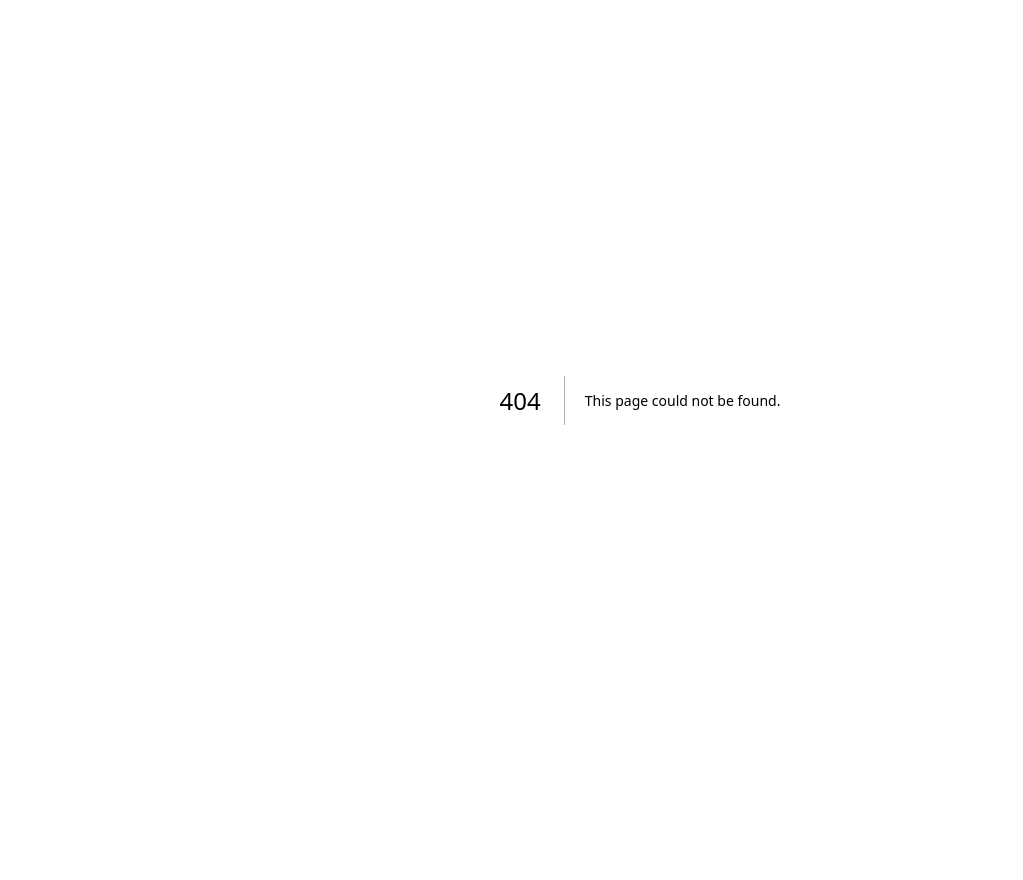
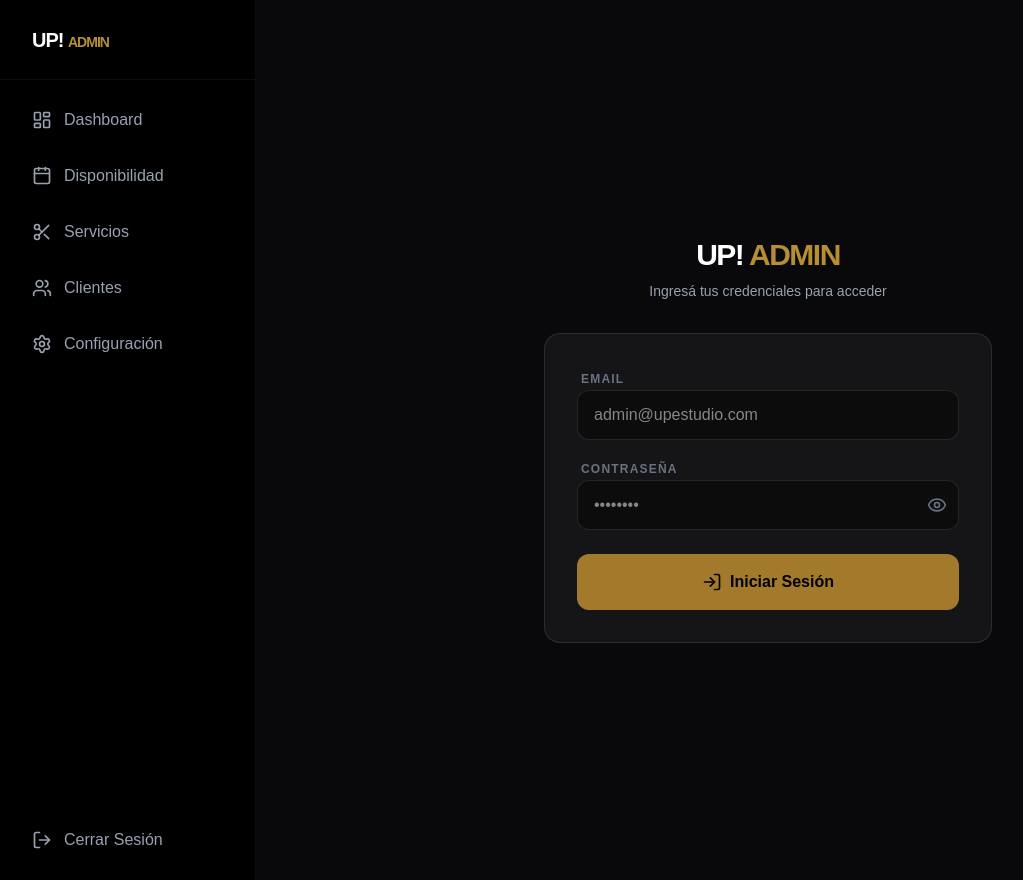
Before and after one commit to Etiketaa/upestudio, a Next.js app: page /admin/login in a window 1280 px wide. Before the commit this address had no page. Shown: the whole page, without its empty margins (0-1023 px from the left). Before the commit the page ends 800 px from the top, so only its background shows below. Built offline with nearby package versions, Linux system fonts and the light colour scheme; no server answers.

Commit message:
feat: admin auth con supabase + rls seguro

```diff
--- a/package.json
+++ b/package.json
@@ -10,6 +10,7 @@
   },
   "dependencies": {
     "@hookform/resolvers": "^5.4.0",
+    "@supabase/ssr": "^0.12.0",
     "@supabase/supabase-js": "^2.108.0",
     "clsx": "^2.1.1",
     "date-fns": "^4.4.0",
--- a/src/app/admin/layout.tsx
+++ b/src/app/admin/layout.tsx
@@ -1,7 +1,8 @@
 "use client";
 
 import Link from "next/link";
-import { usePathname } from "next/navigation";
+import { useRouter, usePathname } from "next/navigation";
+import { createClient } from "@/lib/supabase/client";
 import {
   LayoutDashboard,
   Calendar,
@@ -21,7 +22,15 @@ export default function AdminLayout({
   children: React.ReactNode;
 }) {
   const pathname = usePathname();
+  const router = useRouter();
+  const supabase = createClient();
   const [isSidebarOpen, setIsSidebarOpen] = useState(false);
+
+  async function handleLogout() {
+    await supabase.auth.signOut();
+    router.push("/admin/login");
+    router.refresh();
+  }
 
   const navItems = [
     { label: "Dashboard", href: "/admin", icon: LayoutDashboard },
@@ -71,7 +80,10 @@ export default function AdminLayout({
           </nav>
 
           <div className="absolute bottom-4 left-4 right-4">
-            <button className="flex items-center gap-3 w-full px-4 py-3 text-gray-400 hover:text-red-400 hover:bg-red-400/10 rounded-xl transition-all">
+            <button
+              onClick={handleLogout}
+              className="flex items-center gap-3 w-full px-4 py-3 text-gray-400 hover:text-red-400 hover:bg-red-400/10 rounded-xl transition-all"
+            >
               <LogOut className="w-5 h-5" />
               Cerrar Sesión
             </button>
--- /dev/null
+++ b/src/app/admin/login/page.tsx
@@ -0,0 +1,109 @@
+"use client";
+
+import { useState } from "react";
+import { useRouter } from "next/navigation";
+import { createClient } from "@/lib/supabase/client";
+import { LogIn, Eye, EyeOff } from "lucide-react";
+
+export default function AdminLogin() {
+  const router = useRouter();
+  const supabase = createClient();
+  const [email, setEmail] = useState("");
+  const [password, setPassword] = useState("");
+  const [showPassword, setShowPassword] = useState(false);
+  const [error, setError] = useState("");
+  const [loading, setLoading] = useState(false);
+
+  async function handleLogin(e: React.FormEvent) {
+    e.preventDefault();
+    setLoading(true);
+    setError("");
+
+    const { error } = await supabase.auth.signInWithPassword({
+      email,
+      password,
+    });
+
+    if (error) {
+      setError("Email o contraseña incorrectos.");
+      setLoading(false);
+      return;
+    }
+
+    router.push("/admin");
+    router.refresh();
+  }
+
+  return (
+    <div className="min-h-screen bg-zinc-950 flex items-center justify-center p-6">
+      <div className="w-full max-w-md space-y-8">
+        <div className="text-center space-y-2">
+          <h1 className="text-3xl font-bold tracking-tighter">
+            UP! <span className="text-gold-500">ADMIN</span>
+          </h1>
+          <p className="text-gray-400 text-sm">Ingresá tus credenciales para acceder</p>
+        </div>
+
+        <form onSubmit={handleLogin} className="space-y-4 bg-white/5 border border-white/10 rounded-2xl p-8">
+          {error && (
+            <div className="p-3 bg-red-500/10 border border-red-500/20 rounded-xl text-red-400 text-sm text-center">
+              {error}
+            </div>
+          )}
+
+          <div className="space-y-2">
+            <label className="text-xs uppercase tracking-widest text-gray-500 font-bold ml-1">
+              Email
+            </label>
+            <input
+              required
+              type="email"
+              value={email}
+              onChange={(e) => setEmail(e.target.value)}
+              className="w-full bg-black/40 border border-white/10 rounded-xl px-4 py-3 focus:outline-none focus:border-gold-500 transition-colors"
+              placeholder="admin@upestudio.com"
+            />
+          </div>
+
+          <div className="space-y-2">
+            <label className="text-xs uppercase tracking-widest text-gray-500 font-bold ml-1">
+              Contraseña
+            </label>
+            <div className="relative">
+              <input
+                required
+                type={showPassword ? "text" : "password"}
+                value={password}
+                onChange={(e) => setPassword(e.target.value)}
+                className="w-full bg-black/40 border border-white/10 rounded-xl px-4 py-3 pr-12 focus:outline-none focus:border-gold-500 transition-colors"
+                placeholder="••••••••"
+              />
+              <button
+                type="button"
+                onClick={() => setShowPassword(!showPassword)}
+                className="absolute right-3 top-1/2 -translate-y-1/2 text-gray-500 hover:text-white transition-colors"
+              >
+                {showPassword ? <EyeOff className="w-5 h-5" /> : <Eye className="w-5 h-5" />}
+              </button>
+            </div>
+          </div>
+
+          <button
+            disabled={loading}
+            type="submit"
+            className="w-full py-4 bg-gold-600 text-black font-bold rounded-xl hover:bg-gold-500 transition-all disabled:opacity-50 disabled:cursor-not-allowed flex items-center justify-center gap-2 mt-6"
+          >
+            {loading ? (
+              "Ingresando..."
+            ) : (
+              <>
+                <LogIn className="w-5 h-5" />
+                Iniciar Sesión
+              </>
+            )}
+          </button>
+        </form>
+      </div>
+    </div>
+  );
+}
--- a/src/lib/supabase.ts
+++ b/src/lib/supabase.ts
@@ -1,6 +1,15 @@
-import { createClient } from '@supabase/supabase-js';
+"use client";
 
-const supabaseUrl = process.env.NEXT_PUBLIC_SUPABASE_URL || 'https://placeholder-url.supabase.co';
-const supabaseAnonKey = process.env.NEXT_PUBLIC_SUPABASE_ANON_KEY || 'placeholder-key';
+import { createBrowserClient } from "@supabase/ssr";
 
-export const supabase = createClient(supabaseUrl, supabaseAnonKey);
+export const supabase = createBrowserClient(
+  process.env.NEXT_PUBLIC_SUPABASE_URL!,
+  process.env.NEXT_PUBLIC_SUPABASE_ANON_KEY!
+);
+
+export function createClient() {
+  return createBrowserClient(
+    process.env.NEXT_PUBLIC_SUPABASE_URL!,
+    process.env.NEXT_PUBLIC_SUPABASE_ANON_KEY!
+  );
+}
--- /dev/null
+++ b/src/lib/supabase/client.ts
@@ -0,0 +1 @@
+export { createClient } from "../supabase";
--- /dev/null
+++ b/src/lib/supabase/middleware.ts
@@ -0,0 +1,54 @@
+import { createServerClient } from "@supabase/ssr";
+import { NextResponse, type NextRequest } from "next/server";
+
+export async function updateSession(request: NextRequest) {
+  let supabaseResponse = NextResponse.next({ request });
+
+  const supabase = createServerClient(
+    process.env.NEXT_PUBLIC_SUPABASE_URL!,
+    process.env.NEXT_PUBLIC_SUPABASE_ANON_KEY!,
+    {
+      cookies: {
+        getAll() {
+          return request.cookies.getAll();
+        },
+        setAll(cookiesToSet) {
+          cookiesToSet.forEach(({ name, value }) =>
+            request.cookies.set(name, value)
+          );
+          supabaseResponse = NextResponse.next({ request });
+          cookiesToSet.forEach(({ name, value, options }) =>
+            supabaseResponse.cookies.set(name, value, options)
+          );
+        },
+      },
+    }
+  );
+
+  const {
+    data: { user },
+  } = await supabase.auth.getUser();
+
+  // Proteger rutas de admin
+  if (
+    request.nextUrl.pathname.startsWith("/admin") &&
+    !request.nextUrl.pathname.startsWith("/admin/login") &&
+    !user
+  ) {
+    const url = request.nextUrl.clone();
+    url.pathname = "/admin/login";
+    return NextResponse.redirect(url);
+  }
+
+  // Si está en login y ya tiene sesión, redirigir al admin
+  if (
+    request.nextUrl.pathname === "/admin/login" &&
+    user
+  ) {
+    const url = request.nextUrl.clone();
+    url.pathname = "/admin";
+    return NextResponse.redirect(url);
+  }
+
+  return supabaseResponse;
+}
--- /dev/null
+++ b/src/lib/supabase/server.ts
@@ -0,0 +1,27 @@
+import { createServerClient } from "@supabase/ssr";
+import { cookies } from "next/headers";
+
+export async function createClient() {
+  const cookieStore = await cookies();
+
+  return createServerClient(
+    process.env.NEXT_PUBLIC_SUPABASE_URL!,
+    process.env.NEXT_PUBLIC_SUPABASE_ANON_KEY!,
+    {
+      cookies: {
+        getAll() {
+          return cookieStore.getAll();
+        },
+        setAll(cookiesToSet) {
+          try {
+            cookiesToSet.forEach(({ name, value, options }) =>
+              cookieStore.set(name, value, options)
+            );
+          } catch {
+            // Ignorar en Server Components donde no se pueden setear cookies
+          }
+        },
+      },
+    }
+  );
+}
--- /dev/null
+++ b/src/middleware.ts
@@ -0,0 +1,12 @@
+import { type NextRequest } from "next/server";
+import { updateSession } from "@/lib/supabase/middleware";
+
+export async function middleware(request: NextRequest) {
+  return await updateSession(request);
+}
+
+export const config = {
+  matcher: [
+    "/admin/:path*",
+  ],
+};
```
Also changed, not shown: 2 other files (tests, documents, lock files or other folders).
